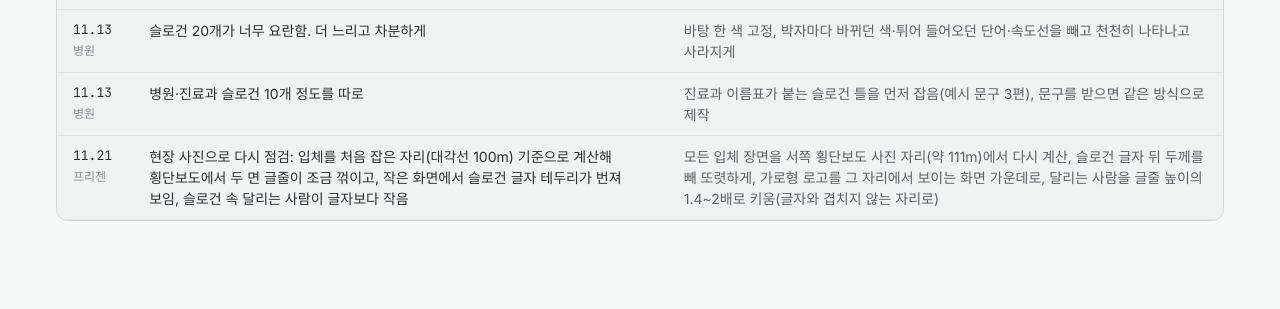
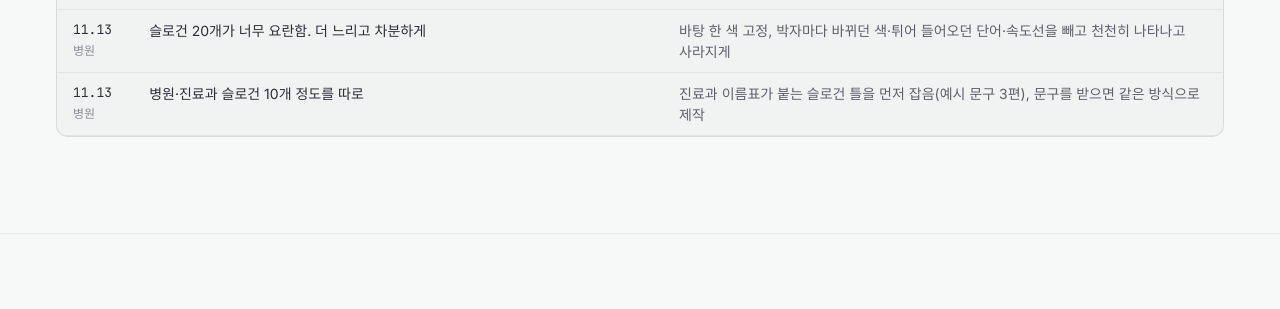
Before and after one commit to seraph0153/naeun-led-final-b9bbb56d, a plain HTML site: page index.html in a window 1280 px wide. Shown: the part 6384-6693 px from the top of the page. Drawn offline with Linux system fonts and the light colour scheme.

Commit message:
최종안·50:50 시안의 반영 표에서 11.21(프리젠 자체 점검) 줄과 미리보기 문구의 11.21 구절 빼기
Co-Authored-By: Claude Opus 5.5 <noreply@anthropic.com>

```diff
--- a/index.html
+++ b/index.html
@@ -6,7 +6,7 @@
 <meta name="robots" content="noindex, nofollow, noarchive">
 <meta property="og:type" content="website">
 <meta property="og:title" content="나은필병원 옥외 LED 최종안 · B안 15분">
-<meta property="og:description" content="슬로건 12초 + 로고 화면 33초, 45초씩 20번 = 15분. 11.13 병원 피드백 반영(이름 크게·가로형 로고·따뜻한 배경·차분한 슬로건), 11.21 실제 횡단보도 시점으로 입체 다시 계산. 구성표·현장 합성·납품 안내">
+<meta property="og:description" content="슬로건 12초 + 로고 화면 33초, 45초씩 20번 = 15분. 11.13 병원 피드백 반영(이름 크게·가로형 로고·따뜻한 배경·차분한 슬로건). 구성표·현장 합성·납품 안내">
 <meta property="og:image" content="https://seraph0153.github.io/naeun-led-final-b9bbb56d/media/hero.jpg">
 <meta property="og:image:width" content="1280">
 <meta property="og:image:height" content="720">
@@ -597,7 +597,6 @@ footer .wrap{display:flex;flex-wrap:wrap;gap:8px 20px;justify-content:space-betw
             <tr><td><span class="date">11.13</span><span class="who">병원</span></td><td>흰색 격자 배경 대신 따뜻하고 밝은 색</td><td>벽과 슬로건 바탕을 크림·복숭아·버터·노을 분홍으로, 격자는 옅게, 그늘진 벽·천장도 밝게</td></tr>
             <tr><td><span class="date">11.13</span><span class="who">병원</span></td><td>슬로건 20개가 너무 요란함. 더 느리고 차분하게</td><td>바탕 한 색 고정, 박자마다 바뀌던 색·튀어 들어오던 단어·속도선을 빼고 천천히 나타나고 사라지게</td></tr>
             <tr><td><span class="date">11.13</span><span class="who">병원</span></td><td>병원·진료과 슬로건 10개 정도를 따로</td><td>진료과 이름표가 붙는 슬로건 틀을 먼저 잡음(예시 문구 3편), 문구를 받으면 같은 방식으로 제작</td></tr>
-            <tr><td><span class="date">11.21</span><span class="who">프리젠</span></td><td>현장 사진으로 다시 점검: 입체를 처음 잡은 자리(대각선 100m) 기준으로 계산해 횡단보도에서 두 면 글줄이 조금 꺾이고, 작은 화면에서 슬로건 글자 테두리가 번져 보임, 슬로건 속 달리는 사람이 글자보다 작음</td><td>모든 입체 장면을 서쪽 횡단보도 사진 자리(약 111m)에서 다시 계산, 슬로건 글자 뒤 두께를 빼 또렷하게, 가로형 로고를 그 자리에서 보이는 화면 가운데로, 달리는 사람을 글줄 높이의 1.4~2배로 키움(글자와 겹치지 않는 자리로)</td></tr>
           </tbody>
         </table>
       </div>
```
Also changed, not shown: final-5050/index.html (+0 -1 lines).
